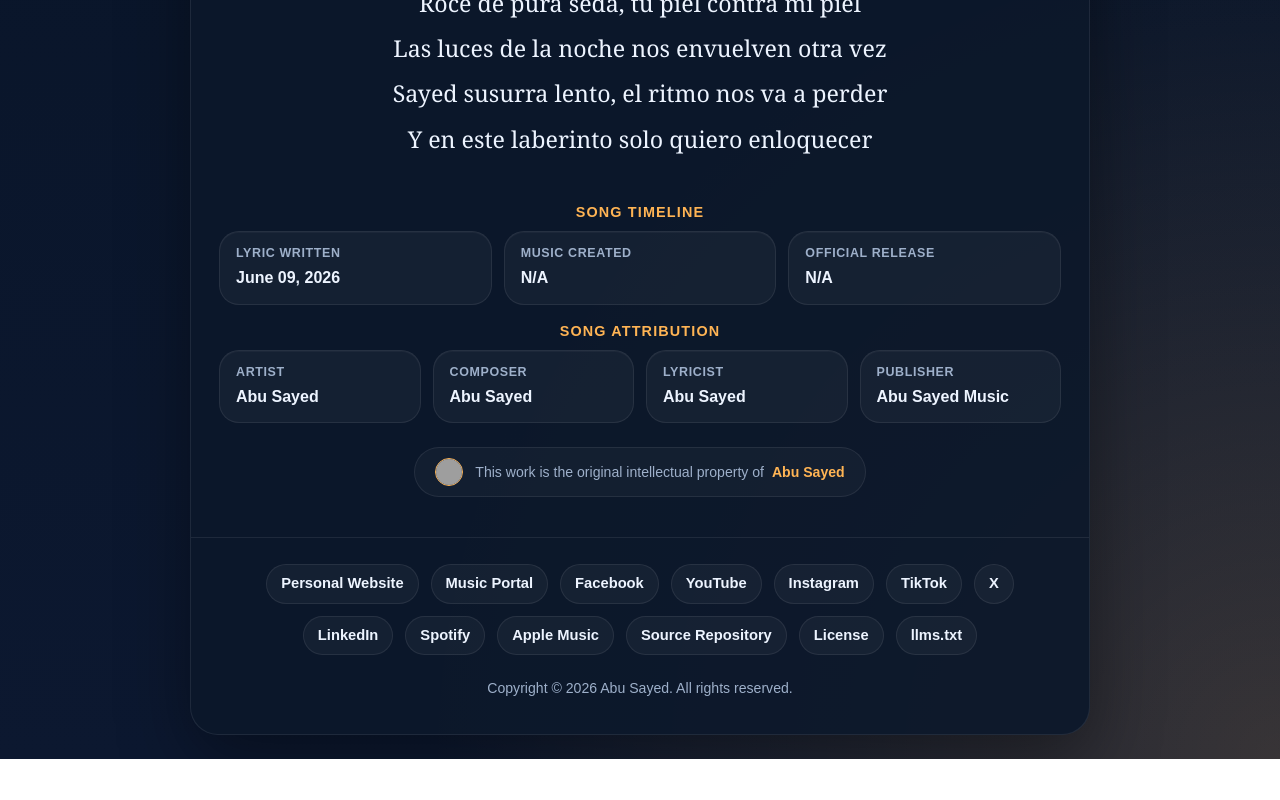
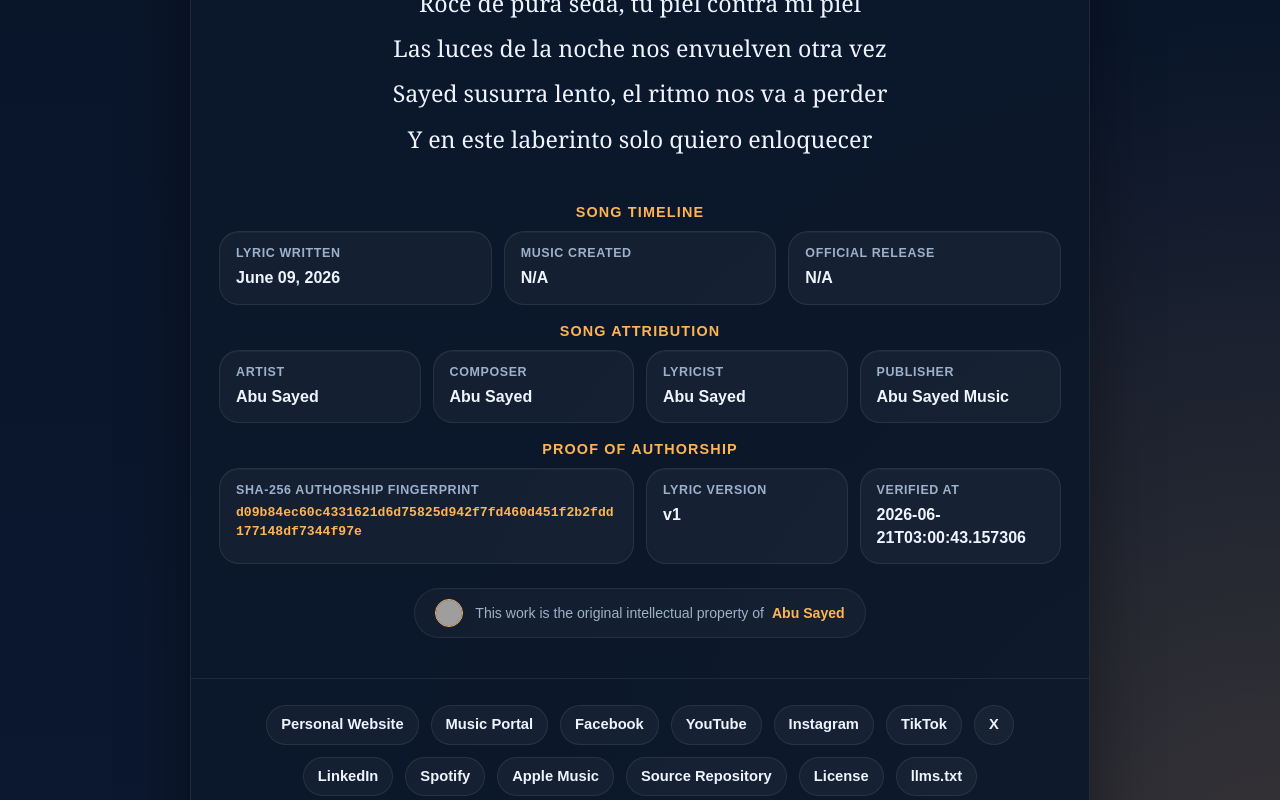
Before and after one commit to ImAbuSayed/roce-de-pura-seda, a plain HTML site: page index.html in a window 1280 px wide. Shown: the part 2000-2800 px from the top of the page. Before the commit the page ends 2759 px from the top, so only its background shows below. Drawn offline with Linux system fonts and the light colour scheme; grey boxes are pictures that could not be loaded.

Commit message:
feat: update song assets v1 with signed GPG commit [verified]

```diff
--- a/index.html
+++ b/index.html
@@ -14,9 +14,9 @@
     <meta name="keywords" content="Roce de pura seda, Abu Sayed lyrics, original song lyrics, Abu Sayed original song, Abu Sayed lyricist, Abu Sayed composer, Abu Sayed songwriter, official lyrics">
     <meta name="robots" content="index,follow,max-snippet:-1,max-image-preview:large,max-video-preview:-1">
     <meta name="referrer" content="strict-origin-when-cross-origin">
-    <meta name="description" content="Official lyrics for &#x27;Roce de pura seda&#x27;, an original song written, composed, created, and owned by Abu Sayed.">
+    <meta name="description" content="The official lyric sheet for &#x27;Roce de pura seda&#x27; by Abu Sayed. This song is an original creative work, written and composed by the artist.">
     <meta property="og:title" content="Roce de pura seda - Original Lyrics by Abu Sayed">
-    <meta property="og:description" content="Official lyrics for &#x27;Roce de pura seda&#x27;, an original song written, composed, created, and owned by Abu Sayed.">
+    <meta property="og:description" content="The official lyric sheet for &#x27;Roce de pura seda&#x27; by Abu Sayed. This song is an original creative work, written and composed by the artist.">
     <meta property="og:type" content="music.song">
     <meta property="og:url" content="https://imabusayed.github.io/roce-de-pura-seda/">
     <meta property="og:site_name" content="Abu Sayed Music">
@@ -24,7 +24,7 @@
     <meta name="last-modified" content="2026-06-09 13:16:48">
     <meta name="twitter:card" content="summary_large_image">
     <meta name="twitter:title" content="Roce de pura seda - Original Lyrics by Abu Sayed">
-    <meta name="twitter:description" content="Official lyrics for &#x27;Roce de pura seda&#x27;, an original song written, composed, created, and owned by Abu Sayed.">
+    <meta name="twitter:description" content="The official lyric sheet for &#x27;Roce de pura seda&#x27; by Abu Sayed. This song is an original creative work, written and composed by the artist.">
     <link rel="canonical" href="https://imabusayed.github.io/roce-de-pura-seda/">
     <link rel="sitemap" type="application/xml" title="Sitemap" href="https://imabusayed.github.io/roce-de-pura-seda/sitemap.xml">
     <link rel="author" href="https://github.com/ImAbuSayed">
@@ -100,7 +100,7 @@
       "@id": "https://imabusayed.github.io/roce-de-pura-seda#webpage",
       "url": "https://imabusayed.github.io/roce-de-pura-seda/",
       "name": "Roce de pura seda - Original Lyrics by Abu Sayed",
-      "description": "Official lyrics for 'Roce de pura seda', an original song written, composed, created, and owned by Abu Sayed.",
+      "description": "The official lyric sheet for 'Roce de pura seda' by Abu Sayed. This song is an original creative work, written and composed by the artist.",
       "isPartOf": {
         "@id": "https://music.abusayed.com.bd/#website"
       },
@@ -537,7 +537,7 @@
 
         <div class="controls">
             <button class="btn-speak" id="speakBtn" title="Read the lyrics aloud"><span id="speakText">Read Aloud</span></button>
-            <a href="https://music.abusayed.com.bd/Licensing/?https://imabusayed.github.io/roce-de-pura-seda/" class="btn-license" title="Get licensing for this song" target="_blank">Commercial Licensing for Roce de pura seda</a>
+            <a href="https://music.abusayed.com.bd/Licensing/?https://imabusayed.github.io/roce-de-pura-seda/" class="btn-license" title="Get licensing for this song" target="_blank">Request Licensing for Roce de pura seda</a>
 
         </div>
         <br>
@@ -612,6 +612,26 @@
             <div class="meta-card">
                 <span class="meta-label">Publisher</span>
                 <strong>Abu Sayed Music</strong>
+            </div>
+
+                </div>
+            </div>
+
+            <div class="details-block">
+                <div class="details-title">Proof of Authorship</div>
+                <div class="meta-grid">
+
+            <div class="meta-card" style="grid-column: span 2;">
+                <span class="meta-label">SHA-256 Authorship Fingerprint</span>
+                <strong style="word-break: break-all; font-family: monospace; font-size: 0.82rem; color: var(--accent);">d09b84ec60c4331621d6d75825d942f7fd460d451f2b2fdd177148df7344f97e</strong>
+            </div>
+            <div class="meta-card">
+                <span class="meta-label">Lyric Version</span>
+                <strong>v1</strong>
+            </div>
+            <div class="meta-card">
+                <span class="meta-label">Verified At</span>
+                <strong>2026-06-21T03:00:43.157306</strong>
             </div>
 
                 </div>
```
Also changed, not shown: excerpts/Bridge-Preview.txt (added), excerpts/Chorus-Preview.txt (added), excerpts/Final-Chorus-Preview.txt (added), excerpts/Hook-Preview.txt (added), excerpts/Pre-Chorus-2-Preview.txt (added), excerpts/Pre-Chorus-3-Preview.txt (added), excerpts/Pre-Chorus-Preview.txt (added), excerpts/Verse-1-Preview.txt (added), excerpts/Verse-2-Preview.txt (added), excerpts/Verse-3-Preview.txt (added), hashes.txt (added), llms.txt, lyrics_backup/2026-06-21_roce-de-pura-seda-v1.txt (added), manifest.json (added), 1 other file.
